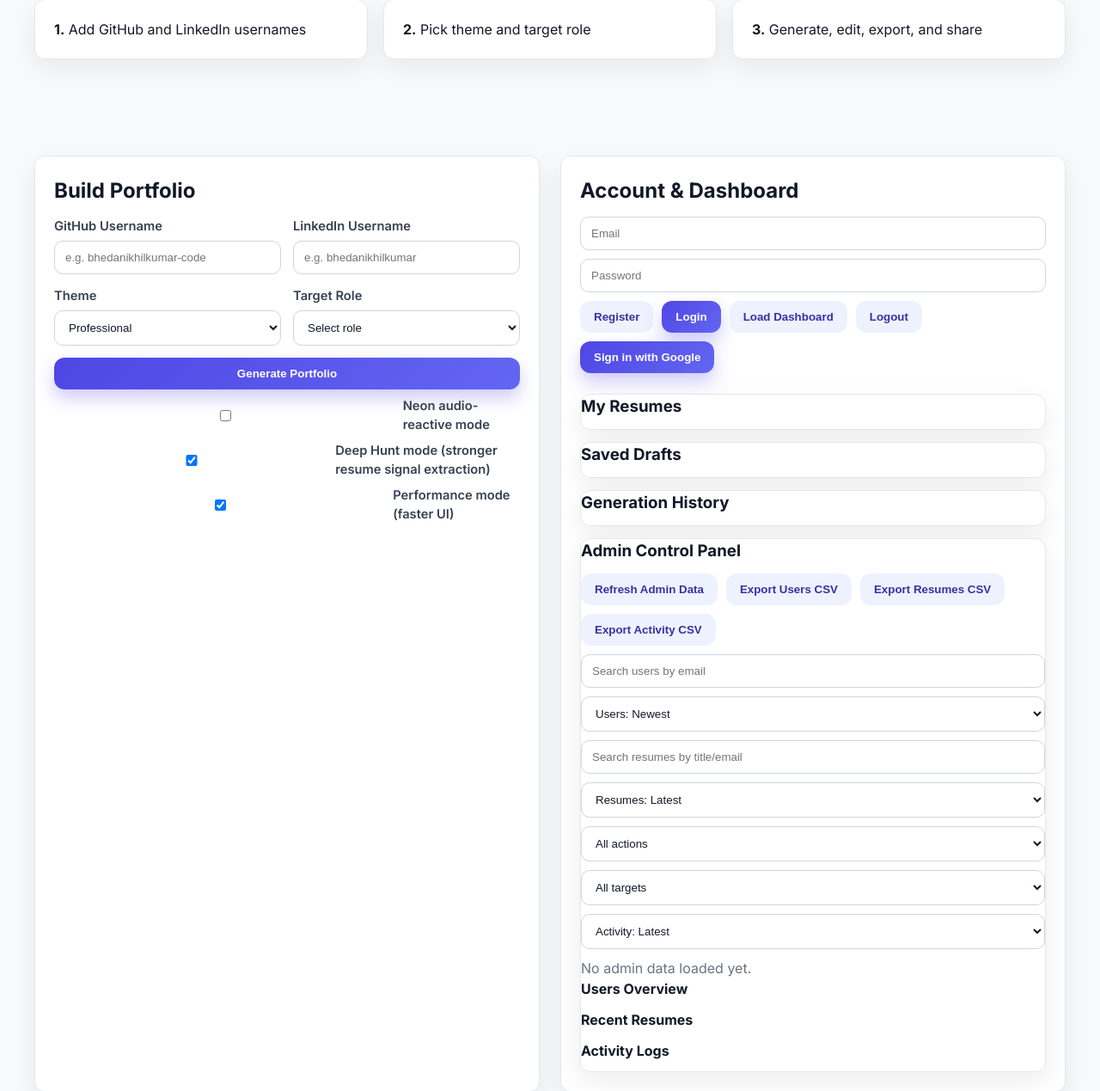
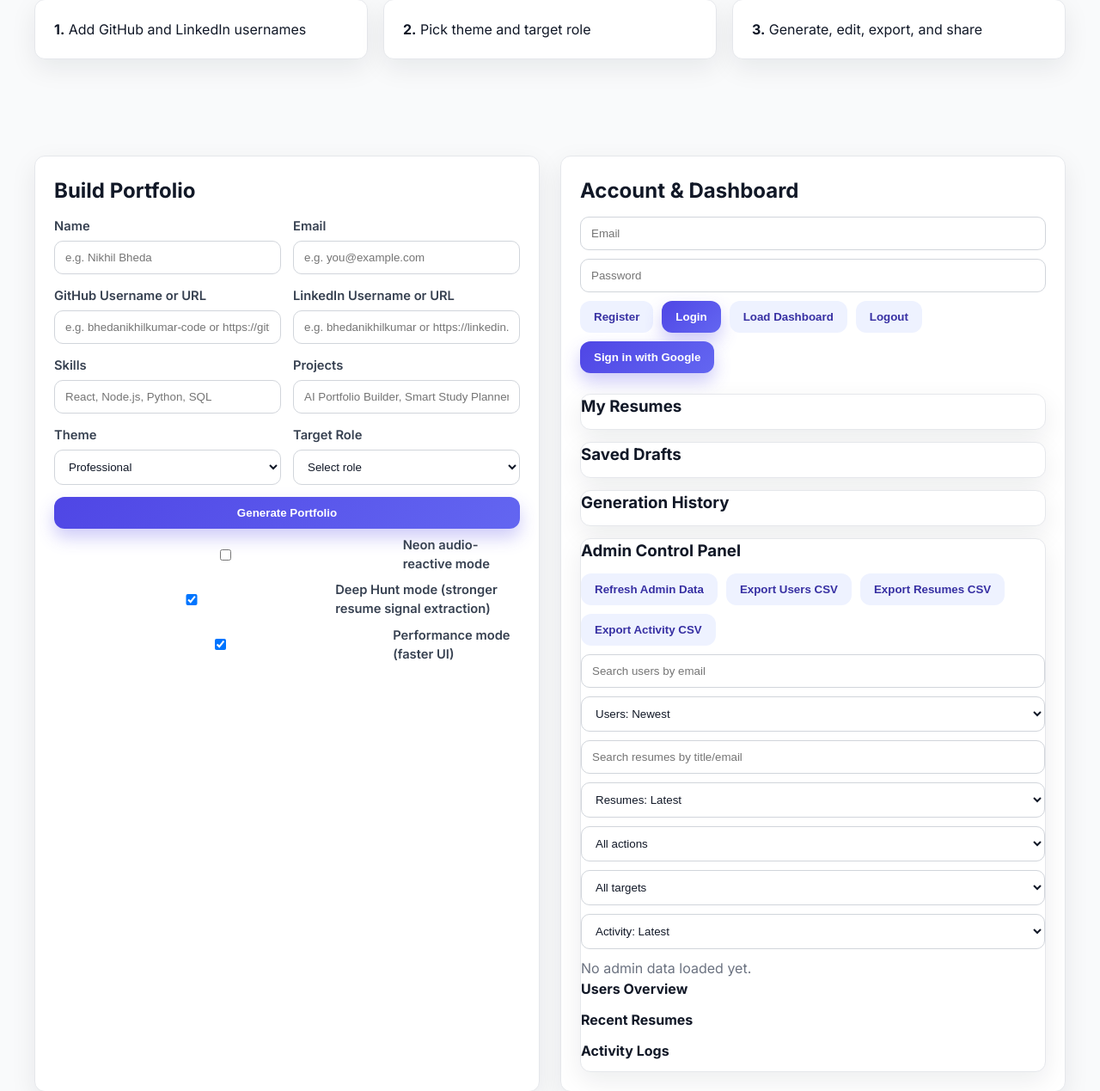
Before and after one commit to bhedanikhilkumar-code/AutoPortfolio-Builder, a FastAPI app: page / in a window 1280 px wide. Shown: the part 938-2207 px from the top of the page at 86% size. Run offline with FastAPI, Linux system fonts and the light colour scheme; some libraries are stand-ins or nearby versions.

Commit message:
fix: improve form reliability and SaaS UI with validation, loading states, and logging

```diff
--- a/app/main.py
+++ b/app/main.py
@@ -1,6 +1,7 @@
 from __future__ import annotations
 
 from pathlib import Path
+import logging
 import os
 import secrets
 
@@ -78,6 +79,7 @@ from app.services.portfolio import (
 BASE_DIR = Path(__file__).resolve().parent
 STATIC_DIR = BASE_DIR / "static"
 SHARED_PORTFOLIOS: dict[str, PortfolioResponse] = {}
+logger = logging.getLogger("autoporfolio_builder")
 
 
 def get_github_service() -> GitHubService:
@@ -335,6 +337,7 @@ def create_app() -> FastAPI:
         github_service: GitHubService = Depends(get_github_service),
         linkedin_service: LinkedInService = Depends(get_linkedin_service),
     ) -> ProfileResponse:
+        logger.info("profile_request github=%s linkedin=%s", payload.username, payload.linkedin_username)
         github_payload = await github_service.fetch_profile(payload.username)
         try:
             linkedin_payload = await linkedin_service.fetch_public_profile(payload.linkedin_username)
@@ -343,6 +346,7 @@ def create_app() -> FastAPI:
         except HTTPException:
             raise
         except Exception:
+            logger.exception("linkedin_enrichment_failed linkedin=%s", payload.linkedin_username)
             linkedin_slug = payload.linkedin_username.strip().strip("/").split("/")[-1].replace("in/", "")
             linkedin_payload = LinkedInProfile(
                 username=linkedin_slug or "unknown",
@@ -356,7 +360,12 @@ def create_app() -> FastAPI:
 
     @app.post("/api/generate", response_model=PortfolioResponse)
     async def generate(payload: GenerateRequest, authorization: str | None = Header(default=None)) -> PortfolioResponse:
-        result = generate_portfolio(payload)
+        logger.info("generate_request github=%s variant=%s", payload.profile.username, payload.variant_id)
+        try:
+            result = generate_portfolio(payload)
+        except Exception as exc:
+            logger.exception("generate_failed github=%s", payload.profile.username)
+            raise HTTPException(status_code=status.HTTP_500_INTERNAL_SERVER_ERROR, detail="Portfolio generation failed. Please try again.") from exc
         if authorization and authorization.lower().startswith("bearer "):
             try:
                 user = resolve_user_from_token(authorization.split(" ", 1)[1].strip())
--- a/app/static/index.html
+++ b/app/static/index.html
@@ -89,12 +89,28 @@
           <h2>Build Portfolio</h2>
           <form id="builder-form" class="form-grid">
             <div>
-              <label for="username">GitHub Username</label>
-              <input id="username" name="username" placeholder="e.g. bhedanikhilkumar-code" autocomplete="off" required>
+              <label for="profile-name">Name</label>
+              <input id="profile-name" name="profile_name" placeholder="e.g. Nikhil Bheda" autocomplete="name">
             </div>
             <div>
-              <label for="linkedin-username">LinkedIn Username</label>
-              <input id="linkedin-username" name="linkedin_username" placeholder="e.g. bhedanikhilkumar" autocomplete="off" required>
+              <label for="profile-email">Email</label>
+              <input id="profile-email" name="profile_email" type="email" placeholder="e.g. you@example.com" autocomplete="email">
+            </div>
+            <div>
+              <label for="username">GitHub Username or URL</label>
+              <input id="username" name="username" placeholder="e.g. bhedanikhilkumar-code or https://github.com/username" autocomplete="off" required>
+            </div>
+            <div>
+              <label for="linkedin-username">LinkedIn Username or URL</label>
+              <input id="linkedin-username" name="linkedin_username" placeholder="e.g. bhedanikhilkumar or https://linkedin.com/in/username" autocomplete="off" required>
+            </div>
+            <div>
+              <label for="profile-skills">Skills</label>
+              <input id="profile-skills" name="profile_skills" placeholder="React, Node.js, Python, SQL">
+            </div>
+            <div>
+              <label for="profile-projects">Projects</label>
+              <input id="profile-projects" name="profile_projects" placeholder="AI Portfolio Builder, Smart Study Planner">
             </div>
             <div>
               <label for="theme">Theme</label>
--- a/app/static/script.js
+++ b/app/static/script.js
@@ -1,5 +1,9 @@
 const form = document.getElementById("builder-form");
 const usernameInput = document.getElementById("username");
+const profileNameInput = document.getElementById("profile-name");
+const profileEmailInput = document.getElementById("profile-email");
+const profileSkillsInput = document.getElementById("profile-skills");
+const profileProjectsInput = document.getElementById("profile-projects");
 const themeInput = document.getElementById("theme");
 const linkedinInput = document.getElementById("linkedin-username");
 const deepModeInput = document.getElementById("deep-mode");
@@ -145,8 +149,11 @@ function setupPerformanceModeToggle() {
 function setupQuickDemos() {
   document.querySelectorAll(".demo-fill").forEach((btn) => {
     btn.addEventListener("click", () => {
-      usernameInput.value = btn.dataset.demoUser || "octocat";
-      if (linkedinInput) linkedinInput.value = btn.dataset.demoUser || "octocat";
+      const demoUser = btn.dataset.demoUser || "octocat";
+      usernameInput.value = demoUser;
+      if (linkedinInput) linkedinInput.value = demoUser;
+      if (profileNameInput && !profileNameInput.value) profileNameInput.value = demoUser;
+      if (profileEmailInput && !profileEmailInput.value) profileEmailInput.value = `${demoUser}@example.dev`;
       themeInput.value = btn.textContent.toLowerCase().includes("prime") ? "minimal" : "modern";
       setStatus("Demo username set. Click Generate.");
       form.scrollIntoView({ behavior: "smooth", block: "center" });
@@ -480,39 +487,89 @@ function resetProfileCacheIfChanged() {
 usernameInput.addEventListener("input", resetProfileCacheIfChanged);
 linkedinInput?.addEventListener("input", resetProfileCacheIfChanged);
 
+function normalizeGitHubInput(value) {
+  const input = (value || "").trim();
+  if (!input) return "";
+  if (/^https?:\/\//i.test(input)) {
+    const match = input.match(/github\.com\/(?:[A-Za-z0-9_.-]+)\/?$/i);
+    if (!match) return "";
+    return input.replace(/\/$/, "").split("/").pop() || "";
+  }
+  return input.replace(/^@/, "");
+}
+
+function normalizeLinkedInInput(value) {
+  const input = (value || "").trim();
+  if (!input) return "";
+  if (/^https?:\/\//i.test(input)) {
+    const match = input.match(/linkedin\.com\/in\/([A-Za-z0-9-]+)/i);
+    return match ? match[1] : "";
+  }
+  return input.replace(/^@/, "");
+}
+
+function applyCustomProfileFields(portfolio) {
+  const name = (profileNameInput?.value || "").trim();
+  const email = (profileEmailInput?.value || "").trim();
+  const skills = (profileSkillsInput?.value || "").split(",").map((s) => s.trim()).filter(Boolean);
+  const projects = (profileProjectsInput?.value || "").split(",").map((s) => s.trim()).filter(Boolean);
+
+  if (name) portfolio.about.content.name = name;
+  if (email) portfolio.contact.content.email = email;
+  if (skills.length) {
+    portfolio.skills.content.highlighted = Array.from(new Set([...(portfolio.skills.content.highlighted || []), ...skills])).slice(0, 16);
+  }
+  if (projects.length && Array.isArray(portfolio.projects.content.items)) {
+    projects.forEach((title) => {
+      portfolio.projects.content.items.push({
+        name: title,
+        description: "Custom project added by user.",
+        tech: "",
+        link: "",
+      });
+    });
+  }
+  return portfolio;
+}
+
 form.addEventListener("submit", async (event) => {
   event.preventDefault();
-  const username = usernameInput.value.trim();
-  const linkedinUsername = (linkedinInput?.value || "").trim();
+  const normalizedGithub = normalizeGitHubInput(usernameInput.value);
+  const normalizedLinkedIn = normalizeLinkedInInput(linkedinInput?.value || "");
   const theme = themeInput.value;
-  if (!username) return showError("Enter a GitHub username.");
-  if (!linkedinUsername) return showError("LinkedIn username is required for strong resume generation.");
+
+  if (!normalizedGithub) return showError("Enter a valid GitHub username or profile URL.");
+  if (!normalizedLinkedIn) return showError("Enter a valid LinkedIn username or profile URL.");
+  if (profileEmailInput?.value && !/^\S+@\S+\.\S+$/.test(profileEmailInput.value.trim())) {
+    return showError("Please enter a valid email address.");
+  }
 
   setLoading(true);
   clearError();
 
   try {
-    const profilePayload = await ensureProfilePayload(username, linkedinUsername);
+    const profilePayload = await ensureProfilePayload(normalizedGithub, normalizedLinkedIn);
     appState.profileData = profilePayload;
-    appState.username = username;
+    appState.username = normalizedGithub;
 
     const nextTry = Date.now();
     const variantId = appState.selectedVariantId || 1;
     const variantPortfolio = await generateVariant(profilePayload, theme, variantId, nextTry);
+    const enrichedPortfolio = applyCustomProfileFields(deepClone(variantPortfolio));
 
     appState.variants[variantId] = {
-      portfolio: deepClone(variantPortfolio),
+      portfolio: deepClone(enrichedPortfolio),
       tryIndex: nextTry,
       generatedAt: Date.now(),
     };
 
     activateVariant(variantId);
-    setStatus(`Draft variation ${variantId}/3 generated.`);
+    setStatus(`Success! Draft variation ${variantId}/3 generated. You can preview and export now.`);
     setGenerateButtonGenerated();
   } catch (error) {
     portfolioEl.hidden = true;
     portfolioEl.innerHTML = "";
-    showError(error.message);
+    showError(error.message || "Portfolio generation failed. Please try again with valid inputs.");
     setGenerateButtonFailed();
   } finally {
     setLoading(false, { preserveLabel: true });
@@ -520,7 +577,11 @@ form.addEventListener("submit", async (event) => {
 });
 
 async function ensureProfilePayload(username, linkedinUsername) {
-  if (appState.profileData && appState.username.toLowerCase() === username.toLowerCase()) {
+  if (
+    appState.profileData &&
+    appState.username.toLowerCase() === username.toLowerCase() &&
+    (appState.profileData?.linkedin?.username || "").toLowerCase() === linkedinUsername.toLowerCase()
+  ) {
     return appState.profileData;
   }
   setStatus("Fetching GitHub + LinkedIn profile...");
@@ -569,24 +630,28 @@ function activateVariant(variantId) {
 function setLoading(isLoading, options = {}) {
   const { preserveLabel = false } = options;
   submitButton.disabled = isLoading;
+  submitButton.classList.toggle("is-loading", isLoading);
   if (!preserveLabel) {
-    submitButton.textContent = isLoading ? "Generating..." : "Generate";
+    submitButton.textContent = isLoading ? "Generating Portfolio..." : "Generate Portfolio";
   }
 }
 
 function setGenerateButtonGenerated() {
   submitButton.disabled = false;
+  submitButton.classList.remove("is-loading");
   submitButton.textContent = "Generated ✅";
 }
 
 function setGenerateButtonFailed() {
   submitButton.disabled = false;
+  submitButton.classList.remove("is-loading");
   submitButton.textContent = "Failed — Try again";
 }
 
 function resetGenerateButton() {
   submitButton.disabled = false;
-  submitButton.textContent = "Generate";
+  submitButton.classList.remove("is-loading");
+  submitButton.textContent = "Generate Portfolio";
 }
 
 function setStatus(message) { statusEl.textContent = message; }
--- a/app/static/styles.css
+++ b/app/static/styles.css
@@ -38,6 +38,7 @@ body {
   background: rgba(255,255,255,0.88); backdrop-filter: blur(8px);
   border-bottom: 1px solid var(--border);
 }
+body.dark .top-nav { background: rgba(17,24,39,0.86); }
 .nav-inner { display: flex; align-items: center; justify-content: space-between; height: 70px; gap: 16px; }
 .brand { font-weight: 800; color: var(--text); text-decoration: none; }
 .nav-links { display: flex; gap: 18px; }
@@ -49,6 +50,7 @@ body.dark .nav-links a, body.dark .footer-links a, body.dark .brand { color: #cb
   background: linear-gradient(180deg, #eef2ff 0%, #f9fafb 100%);
   padding: 96px 0 72px;
 }
+body.dark .hero { background: linear-gradient(180deg, #111827 0%, #0b1020 100%); }
 .hero-content { text-align: center; max-width: 760px; margin: 0 auto; }
 .hero-content h1 { margin: 0 0 12px; font-size: clamp(2rem, 4vw, 3rem); line-height: 1.15; }
 .hero-content p { margin: 0 auto 22px; color: var(--muted); max-width: 680px; }
@@ -79,6 +81,7 @@ input, select {
   width: 100%; padding: 11px 12px; border-radius: 10px;
   border: 1px solid #d1d5db; background: #fff; color: var(--text);
 }
+body.dark input, body.dark select { background: #0f172a; border-color: #334155; color: #e5e7eb; }
 input:focus, select:focus { outline: 2px solid #c7d2fe; border-color: var(--secondary); }
 
 .inline-actions { display: flex; flex-wrap: wrap; gap: 10px; margin: 10px 0; }
@@ -100,10 +103,24 @@ input:focus, select:focus { outline: 2px solid #c7d2fe; border-color: var(--seco
 .btn-danger { background: #fee2e2; color: #991b1b; }
 .btn-primary:hover, .btn-secondary:hover, .btn-danger:hover { transform: translateY(-1px); }
 
+.btn-primary.is-loading { position: relative; opacity: 0.92; }
+.btn-primary.is-loading::after {
+  content: "";
+  width: 14px;
+  height: 14px;
+  margin-left: 8px;
+  border: 2px solid rgba(255,255,255,0.45);
+  border-top-color: #fff;
+  border-radius: 50%;
+  display: inline-block;
+  animation: spin 0.8s linear infinite;
+}
+
 .dashboard-panels { display: grid; gap: 14px; margin-top: 14px; }
 .muted-note { color: var(--muted); }
 
 .footer { border-top: 1px solid var(--border); margin-top: 50px; background: #fff; }
+body.dark .footer { background: #0f172a; }
 .footer-inner { display: flex; align-items: center; justify-content: space-between; min-height: 70px; gap: 10px; }
 .footer-links { display: flex; gap: 14px; }
 
@@ -126,6 +143,10 @@ input:focus, select:focus { outline: 2px solid #c7d2fe; border-color: var(--seco
   to { opacity: 1; transform: translateY(0); }
 }
 
+@keyframes spin {
+  to { transform: rotate(360deg); }
+}
+
 @media (max-width: 980px) {
   .grid-2, .feature-grid, .steps-grid, .form-grid { grid-template-columns: 1fr; }
   .nav-links { display: none; }
```
